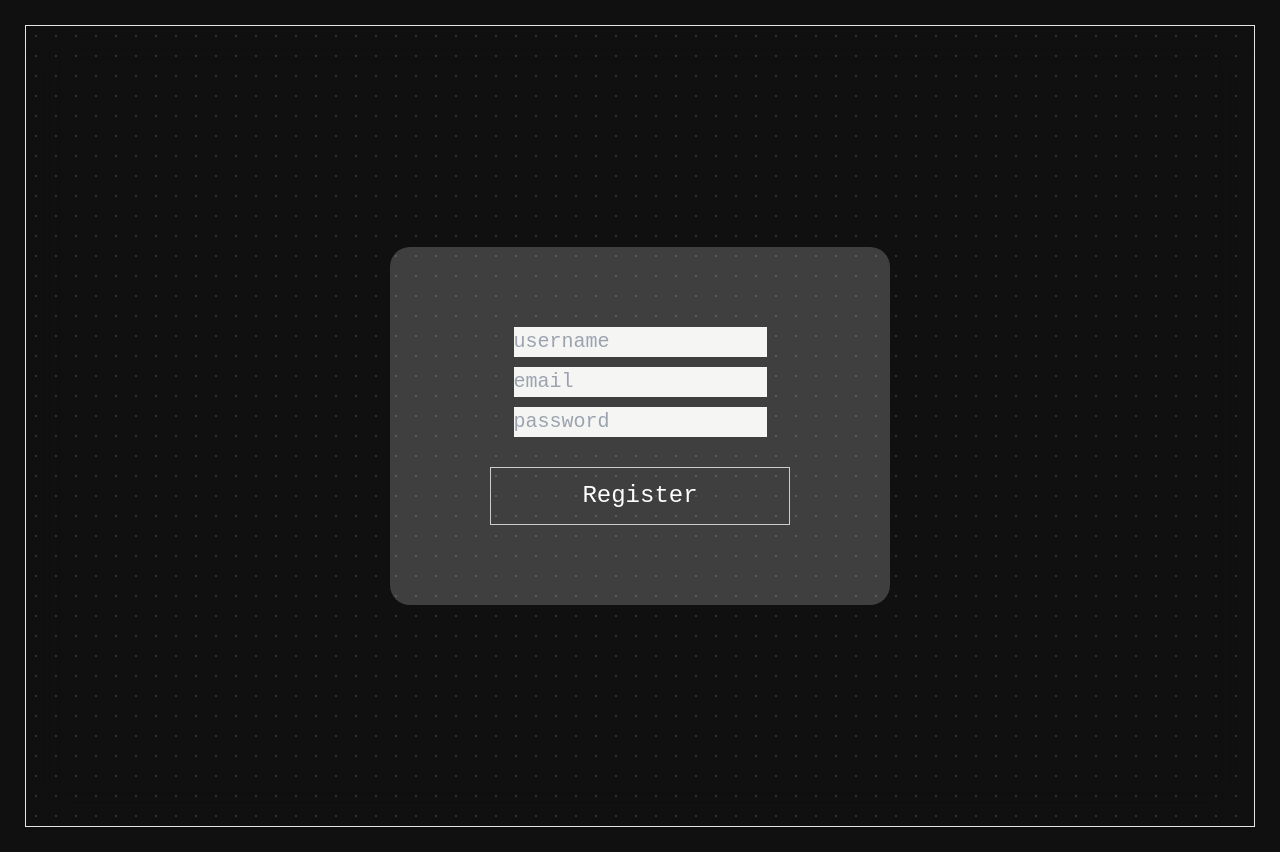
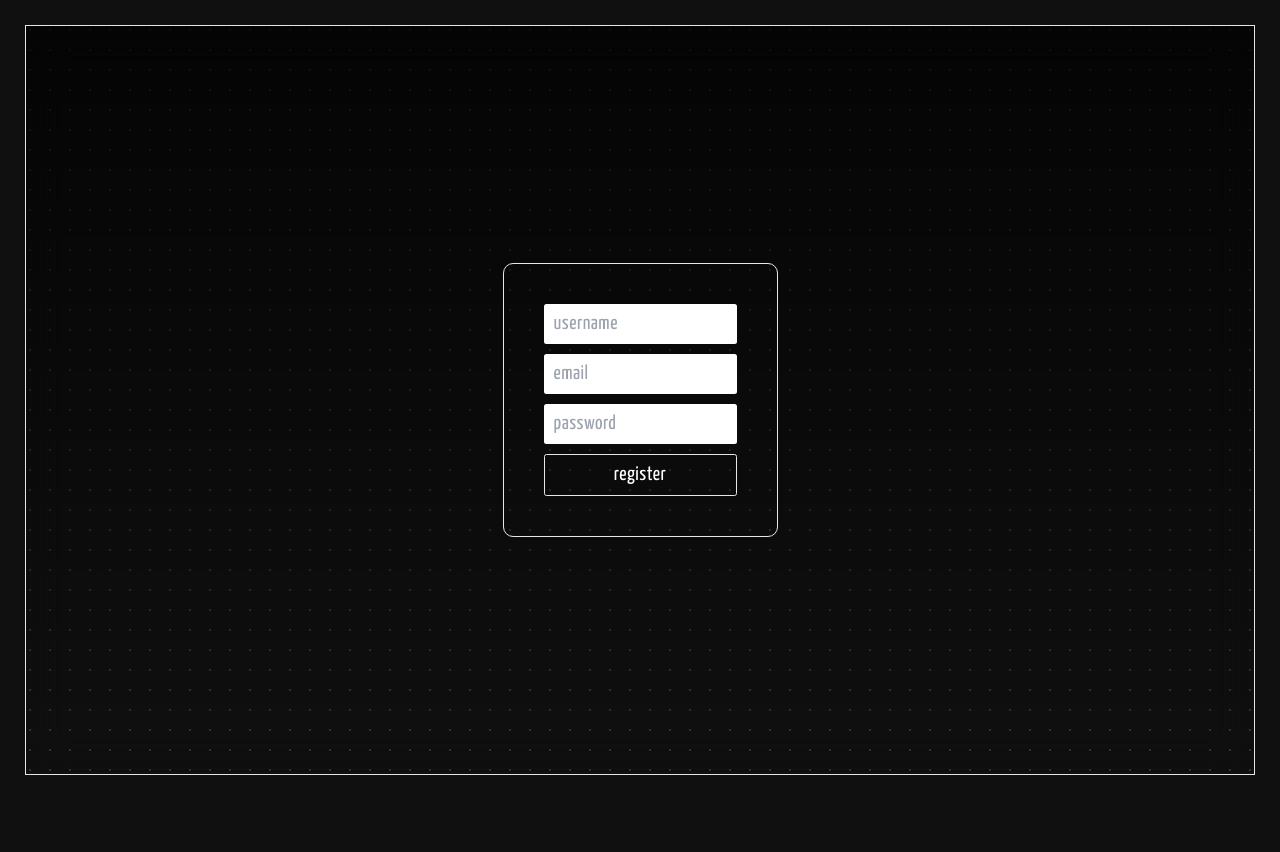
Before and after one commit to apooravm/apooravm.github.io, a SvelteKit app: page /register in a window 1280 px wide. After the commit the page ends 800 px from the top, so only its background shows below. Built offline with nearby package versions, Linux system fonts and the light colour scheme.

Commit message:
register screen fix. Add caching

```diff
--- a/src/app.css
+++ b/src/app.css
@@ -76,7 +76,20 @@
     background-size: 20px 20px;
     background-image: radial-gradient(circle, #ffffff25 1px, rgba(255, 255, 255, 0) 1px);
     background-attachment: fixed;
-    backdrop-filter: blur(20px)
+    backdrop-filter: blur(20px);
+	/* background: linear-gradient(rgba(0, 0, 0, 0), rgba(0, 0, 0, 0.5)) */
+}
+
+.dotted-bg::before {
+    z-index: -50;
+    content: "";
+    position: absolute;
+    top: 0;
+    left: 0;
+    width: 100%;
+    height: 100%;
+    background-image: linear-gradient(to bottom, rgba(0, 0, 0, 0.7) 0%, rgba(255, 255, 255, 0) 100%);
+    pointer-events: none;
 }
 
 @layer utilities {
--- a/src/routes/+page.svelte
+++ b/src/routes/+page.svelte
@@ -17,7 +17,7 @@
         },
         {
             title: "journal",
-            link: "/journal",
+            link: "/misc",
         },
         {
             title: "echows",
@@ -64,7 +64,7 @@
             <div class="flex flex-col sm:text-base text-sm">
                 <span>contact</span>
                 {#each contactLinks as link}
-                    <a class="font-thin underline underline-offset-4 decoration-1" href={link.link}>{link.title}</a>
+                    <a class="font-thin underline underline-offset-4 decoration-1" target="_blank" href={link.link}>{link.title}</a>
                 {/each}
             </div>
         </div>
--- a/src/routes/register/+page.svelte
+++ b/src/routes/register/+page.svelte
@@ -1,6 +1,10 @@
 <script lang="ts">
 	let reqStatus: number = 0;
 	let reqStatusStr = '';
+
+	let username = '';
+	let password = '';
+	let email = '';
 
 	type ServerResponse = {
 		code: string;
@@ -8,13 +12,10 @@
 	};
 
 	const submitForm = () => {
-		const formElm = document.getElementById('registerForm') as HTMLFormElement;
-		const formData: FormData = new FormData(formElm);
-
 		const payload = {
-			username: formData.get('username'),
-			email: formData.get('email'),
-			password: formData.get('password')
+			username: username,
+			email: email,
+			password: password
 		};
 
 		if (!payload.username || !payload.email || !payload.password) {
@@ -41,166 +42,36 @@
 	};
 </script>
 
+<div class="flex flex-col justify-center items-center h-full font-yanone">
+	<!-- Req hasnt been sent -->
 	{#if reqStatus === 0}
-	<div class="form-container">
-		<form id="registerForm">
-			<input
-				class="bg-stone-100"
-				type="text"
-				name="username"
-				autocomplete="off"
-				placeholder="username"
-				required
-			/>
-			<input
-				class="bg-stone-100"
-				type="email"
-				name="email"
-				autocomplete="off"
-				placeholder="email"
-				required
-			/>
-			<input
-				class="bg-stone-100"
-				type="password"
-				name="password"
-				autocomplete="off"
-				placeholder="password"
-				required
-			/>
-			<button class="btn" type="button" on:click={submitForm}>Register</button>
-		</form>
+		<div class="flex flex-col border-[1px] border-gray-200 p-8 rounded-lg gap-2">
+            <input class="rounded-sm px-2 py-1 text-gray-900 tracking-wide" autocomplete="off" type="text" bind:value={username} placeholder="username">
+            <input class="rounded-sm px-2 py-1 text-gray-900 tracking-wide" autocomplete="off" type="email" bind:value={email} placeholder="email">
+            <input class="rounded-sm px-2 py-1 text-gray-900 tracking-wide" autocomplete="off" type="password" bind:value={password} placeholder="password">
+            <button class="border-[1px] border-gray-200 rounded-sm py-1 tracking-wide hover:bg-neutral-700 hover:bg-opacity-70" on:click={submitForm}>register</button>
         </div>
 	{/if}
 
+    <!-- Req Success -->
     {#if reqStatus >= 200 && reqStatus < 300}
-	<div class="form-container">
-		<h1>Success 🎉</h1>
-		<div class="res-text">The user has been registered successfully!</div>
+        <div class="text-xl tracking-wide">
+            User was successfully registered 🎉
         </div>
     {/if}
 
+    <!-- Req Failed -->
     {#if reqStatus >= 400}
-	<div class="form-container">
+        <div class="text-xl tracking-wide text-center">
             <h1>Something went wrong! 😓</h1>
 
             {#if reqStatus < 500}
-			<div class="res-text">{reqStatusStr}</div>
+                <span>{reqStatusStr}</span>
             {/if}
 
             {#if reqStatus >= 500}
-			<div class="res-text">Server is Offline</div>
+                <span>Server is Offline</span>
             {/if}
         </div>
     {/if}
-
-<style>
-	.form-container {
-		display: flex;
-		flex-direction: column;
-		justify-content: center;
-		align-items: center;
-
-		/* padding-block: 50px; */
-
-		font-family: monospace;
-	}
-
-	form {
-		display: flex;
-		flex-direction: column;
-		align-items: center;
-		justify-content: center;
-
-		background-color: rgba(255, 255, 255, 0.199);
-        border-radius: 20px;
-	}
-
-	.btn {
-		font-family: monospace;
-
-		border: 1px solid #ccc;
-	}
-
-	.btn:hover {
-		background-color: rgb(238, 238, 238);
-		border: 1px solid #a8a8a8;
-	}
-
-	.btn:active {
-		background-color: rgb(219, 219, 219);
-	}
-
-	@media only screen and (min-width: 600px) {
-		.form-container {
-			min-height: 100vh;
-		}
-
-		.form-container form {
-			width: 25rem;
-
-			padding-block: 80px;
-			padding-inline: 80px;
-
-			gap: 10px;
-		}
-
-		.btn-inp {
-			width: 300px;
-			padding-block: 10px;
-			font-size: larger;
-		}
-
-		.btn {
-			margin-top: 20px;
-			width: 300px;
-			padding-block: 10px;
-			font-size: larger;
-		}
-
-		.res-text {
-			font-size: 120%;
-		}
-	}
-
-	/* Small Screens */
-	@media only screen and (max-width: 600px) {
-		.form-container {
-			display: flex;
-			flex-direction: column;
-			justify-content: center;
-			align-items: center;
-
-			height: 90vh;
-		}
-
-		.form-container form {
-			width: 80vw;
-			padding-top: 40px;
-
-			/* padding-block: 80px;
-			padding-inline: 80px; */
-
-			gap: 10px;
-		}
-
-		.btn-inp {
-			width: 80%;
-			padding-block: 10px;
-			font-size: 100%;
-		}
-
-		.btn {
-			margin-top: 20px;
-			width: 300px;
-			padding-block: 15px;
-			font-size: 100%;
-		}
-
-		.res-text {
-			font-size: 120%;
-		}
-
-
-	}
-</style>
+</div>
```
Lines whose indentation alone changed are shown as unchanged.
